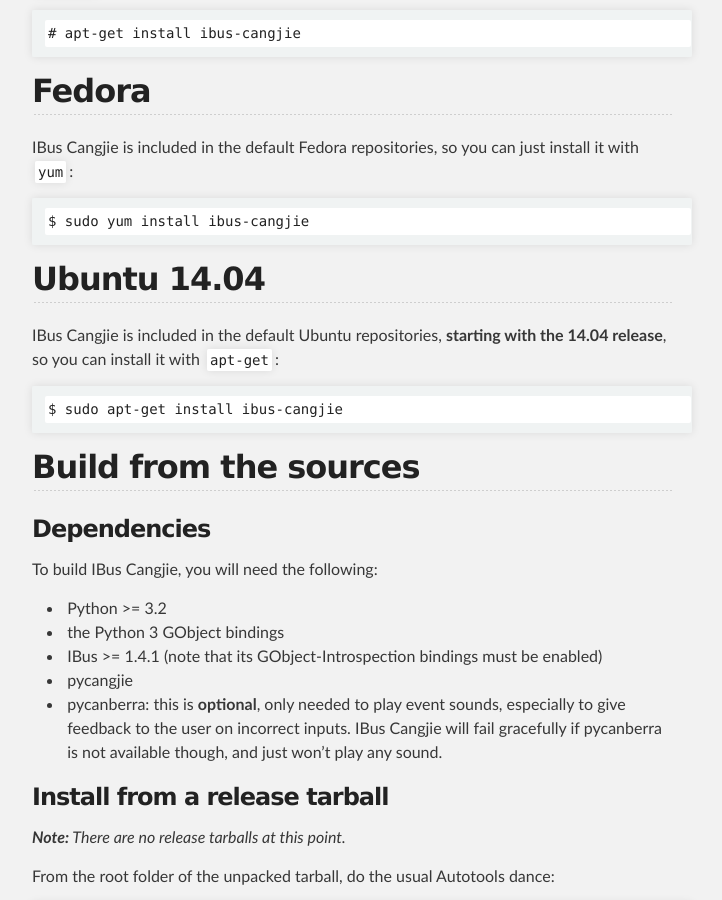
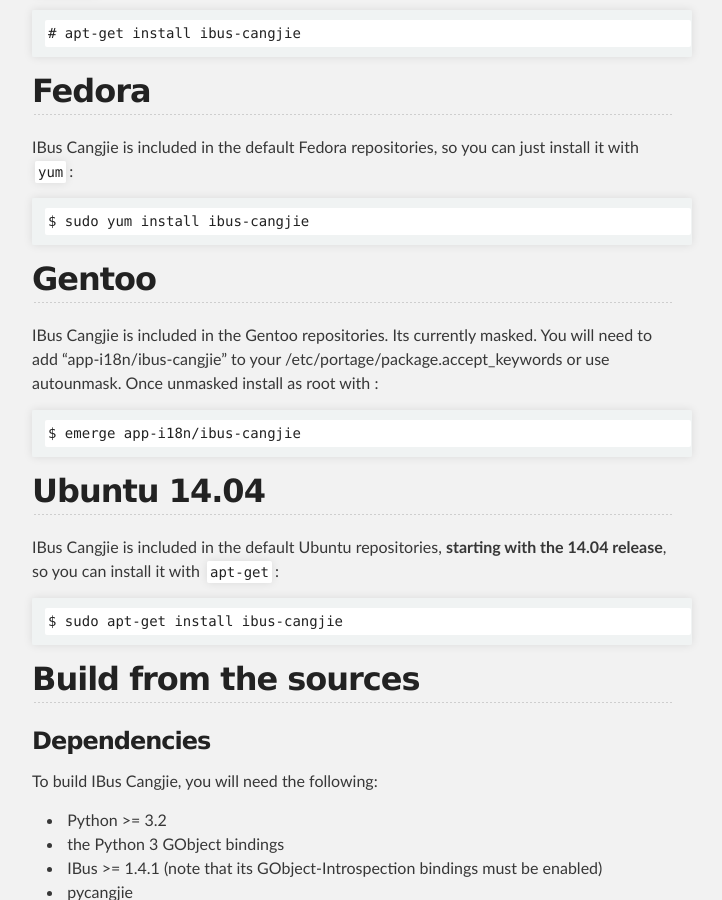
Before and after one commit to brendanhoran/cangjians.github.io, a Jekyll site: the page built from projects/ibus-cangjie/install.md, in a window 1280 px wide and 900 px high, scrolled down 578 px. Shown: the whole window, without its empty margins (288-1010 px from the left). Built offline with Jekyll 4.4.1, drawn with Linux system fonts in a browser that asks for light colours.

Commit message:
adding gentoo

````diff
--- a/projects/ibus-cangjie/install.md
+++ b/projects/ibus-cangjie/install.md
@@ -34,6 +34,16 @@
 
 ```
 $ sudo yum install ibus-cangjie
+```
+
+## Gentoo
+
+IBus Cangjie is included in the Gentoo repositories. Its currently masked.
+You will need to add "app-i18n/ibus-cangjie" to your /etc/portage/package.accept_keywords
+or use autounmask. Once unmasked install as root with :
+
+```
+$ emerge app-i18n/ibus-cangjie
 ```
 
 ## Ubuntu 14.04
````
